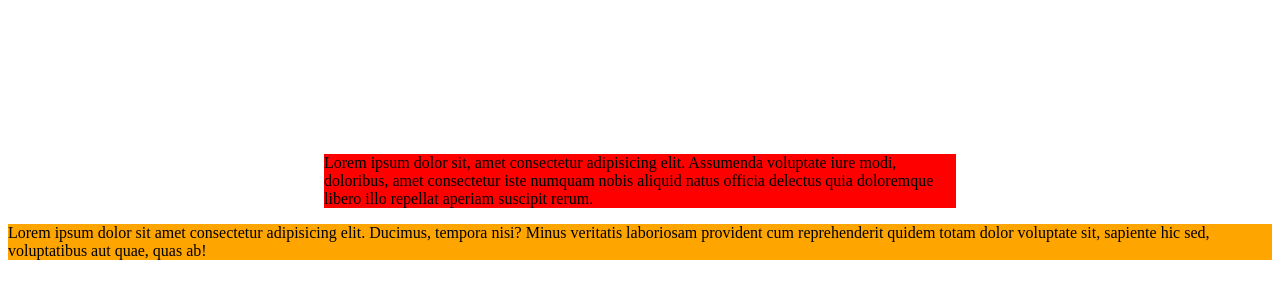
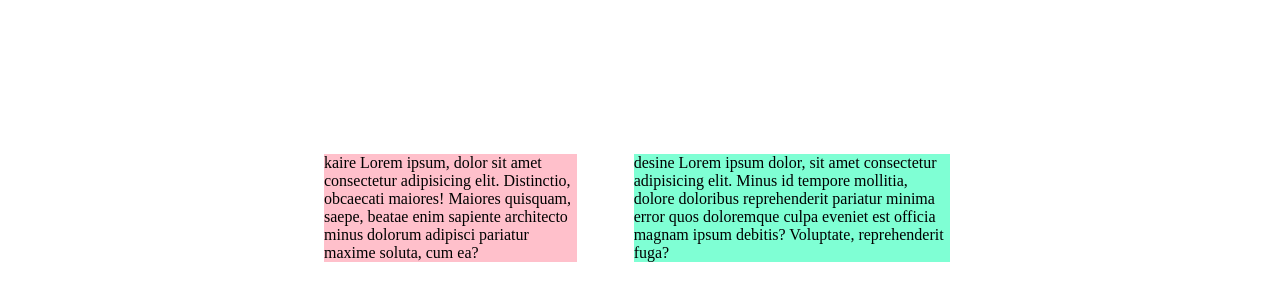
Before and after one commit to VaidasUrb/2-serlokas, a website: page index.html in a window 1280 px wide. Shown: the part 162-462 px from the top of the page. Drawn offline with Linux system fonts and the light colour scheme.

Commit message:
sutavrkyti stulpeliai

```diff
--- a/index.html
+++ b/index.html
@@ -14,17 +14,36 @@
         width: 50%;
         margin-left: 25%;
         margin-top: 25%;
+        display: line-block;
       "
     >
-      Lorem ipsum dolor sit, amet consectetur adipisicing elit. Assumenda
-      voluptate iure modi, doloribus, amet consectetur iste numquam nobis
-      aliquid natus officia delectus quia doloremque libero illo repellat
-      aperiam suscipit rerum.
+      <div
+        style="
+          background-color: pink;
+          width: 40%;
+          display: inline-block;
+          float: left;
+        "
+      >
+        kaire Lorem ipsum, dolor sit amet consectetur adipisicing elit.
+        Distinctio, obcaecati maiores! Maiores quisquam, saepe, beatae enim
+        sapiente architecto minus dolorum adipisci pariatur maxime soluta, cum
+        ea?
+      </div>
+      <div
+        style="
+          background-color: aquamarine;
+          width: 50%;
+          display: inline-block;
+          float: left;
+          margin-left: 9%;
+        "
+      >
+        desine Lorem ipsum dolor, sit amet consectetur adipisicing elit. Minus
+        id tempore mollitia, dolore doloribus reprehenderit pariatur minima
+        error quos doloremque culpa eveniet est officia magnam ipsum debitis?
+        Voluptate, reprehenderit fuga?
+      </div>
     </div>
-    <p style="background-color: orange">
-      Lorem ipsum dolor sit amet consectetur adipisicing elit. Ducimus, tempora
-      nisi? Minus veritatis laboriosam provident cum reprehenderit quidem totam
-      dolor voluptate sit, sapiente hic sed, voluptatibus aut quae, quas ab!
-    </p>
   </body>
 </html>
```
